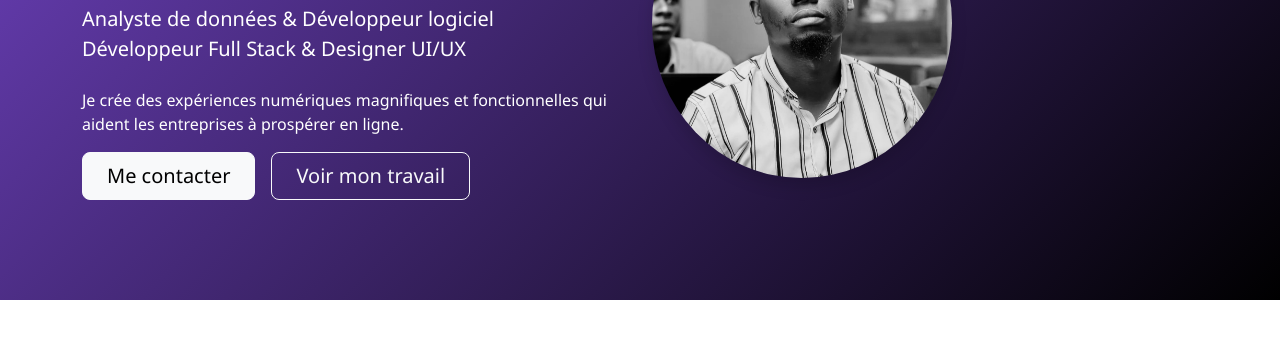
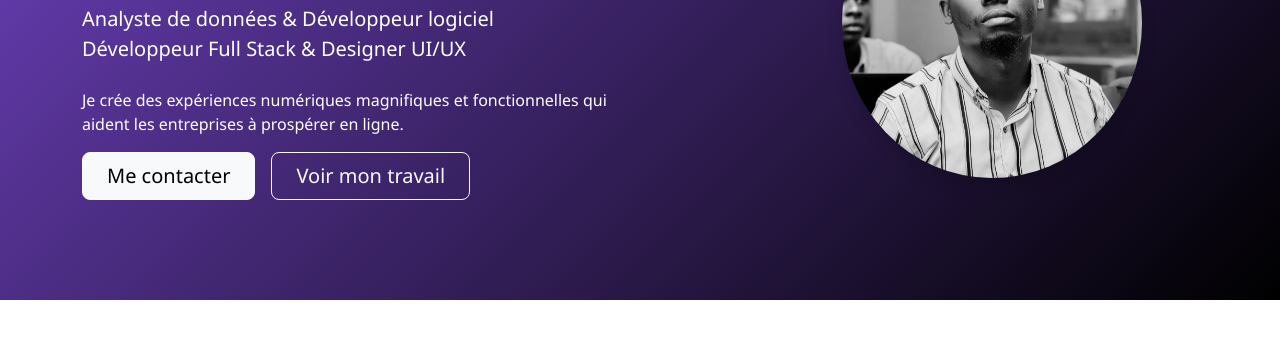
Before and after one commit to DollDoll80/Doll-portfolio2025, a plain HTML site: page index.html in a window 1280 px wide. Shown: the part 310-649 px from the top of the page. Drawn offline with nearby package versions, Linux system fonts and the light colour scheme.

Commit message:
Update index.html

```diff
--- a/index.html
+++ b/index.html
@@ -176,7 +176,8 @@
                         <a href="#portfolio" class="btn btn-outline-light btn-lg px-4">Voir mon travail</a>
                     </div>
                 </div>
-                <div class="col-lg-6">
+                <div class="col-lg-2" ></div>
+                <div class="col-lg-4">
                     <img src="profile.JPG" alt="Photo de profil" width="300px" class="img-fluid rounded-circle shadow">
                 </div>
             </div>
```
